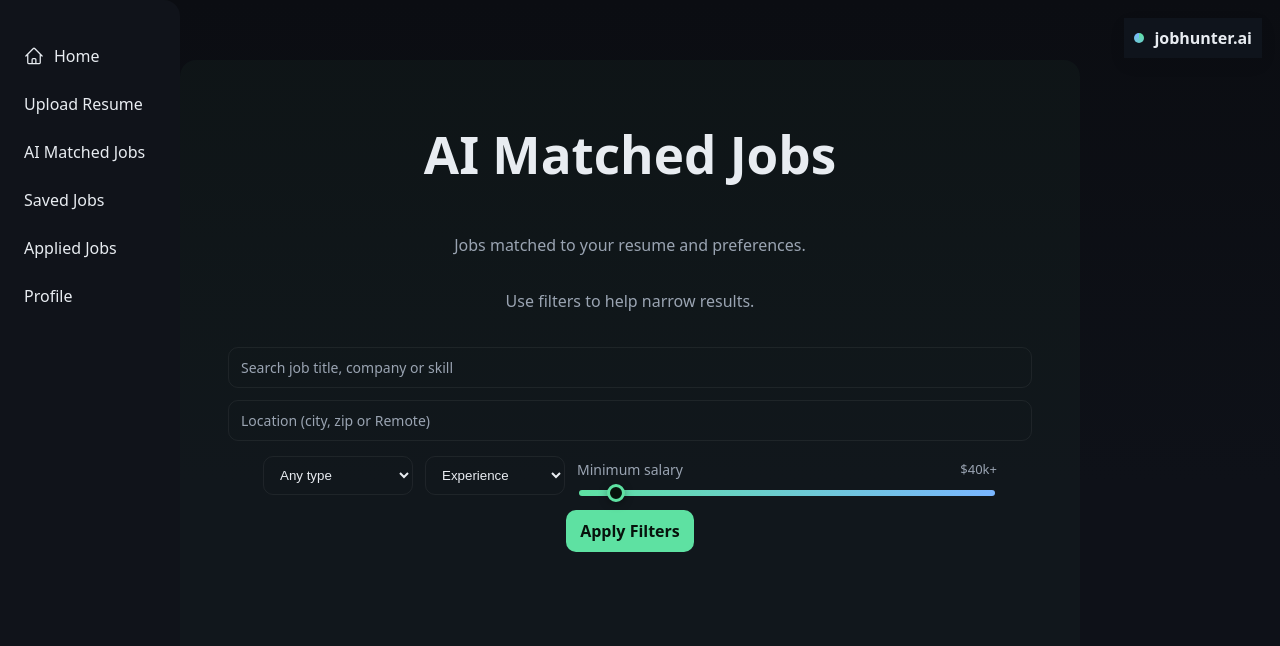
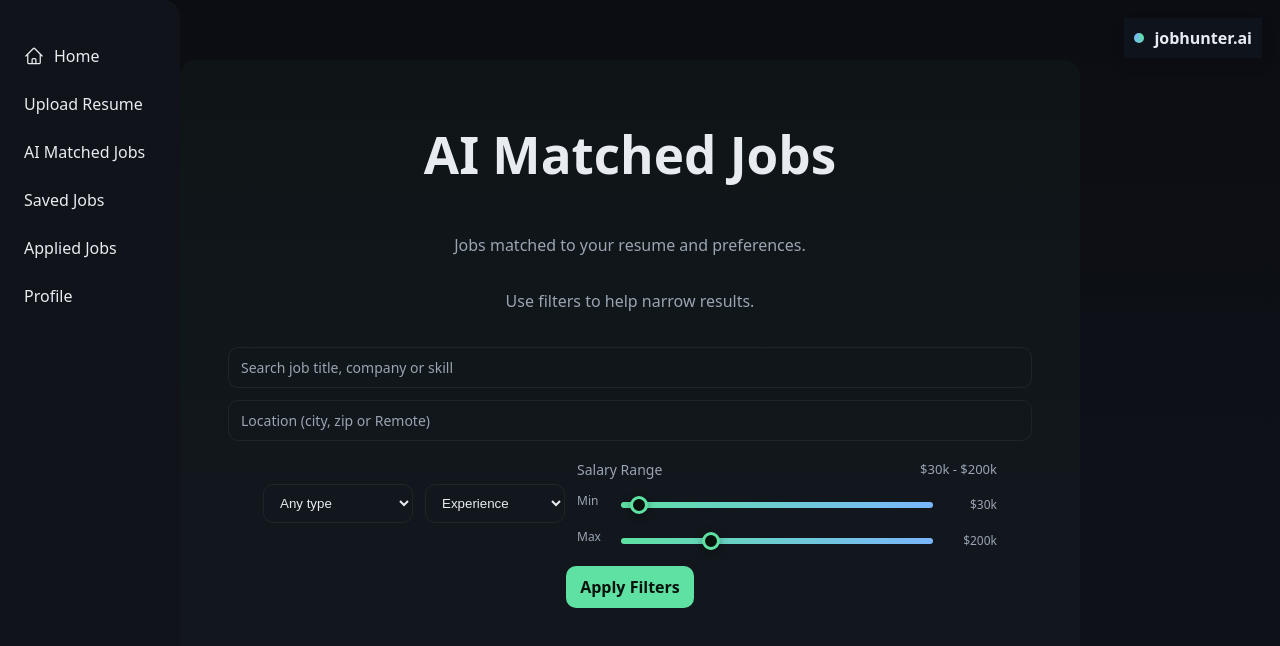
Before and after one commit to aaadil777/job-ai-web-tool, a React (Vite) app in the folder frontend/: page /matchedAI in a window 1280 px wide. Shown: the top 646 px of the page. Built offline with nearby package versions, Linux system fonts and the light colour scheme.

Commit message:
Update salary range inputs and validation logic
Signed-off-by: arshk800 <118879005+arshk800@users.noreply.github.com>

```diff
--- a/frontend/src/pages/MatchedAI.jsx
+++ b/frontend/src/pages/MatchedAI.jsx
@@ -13,16 +13,24 @@ export default function MatchedAI() {
     fetchData()
   }, [])
 
-  const [salaryMin, setSalaryMin] = useState(40000)
+  const [salaryMin, setSalaryMin] = useState(30000)
+  const [salaryMax, setSalaryMax] = useState(200000)
 
   const formatSalary = (val) => `$${Math.round(val / 1000)}k`
 
-  const handleSalaryChange = (e) => {
-    setSalaryMin(parseInt(e.target.value))
+  const handleSalaryMinChange = (e) => {
+    const newMin = parseInt(e.target.value)
+    if (newMin <= salaryMax) {
+      setSalaryMin(newMin)
+    }
   }
 
-  // Calculate fill percentage for visual track
-  const fillPercent = ((salaryMin - 20000) / (300000 - 20000)) * 100
+  const handleSalaryMaxChange = (e) => {
+    const newMax = parseInt(e.target.value)
+    if (newMax >= salaryMin) {
+      setSalaryMax(newMax)
+    }
+  }
 
   return (
     <div>
@@ -116,31 +124,60 @@ export default function MatchedAI() {
               maxWidth: '420px',
               display: 'flex',
               flexDirection: 'column',
-              gap: '8px',
+              gap: '12px',
               marginTop: '6px'
             }}>
               <div style={{ display: 'flex', alignItems: 'center', justifyContent: 'space-between', gap: '12px' }}>
-                <label style={{ margin: 0, fontSize: '14px', color: 'var(--muted)' }}>Minimum salary</label>
-                <div style={{ fontSize: '13px', color: 'var(--muted)' }}>
-                  <span id="salaryLabel">{formatSalary(salaryMin)}+</span>
+                <label style={{ margin: 0, fontSize: '14px', color: 'var(--muted)', fontWeight: 500 }}>Salary Range</label>
+                <div style={{ fontSize: '13px', color: 'var(--muted)', fontWeight: 500 }}>
+                  <span id="salaryLabel">{formatSalary(salaryMin)} - {formatSalary(salaryMax)}</span>
                 </div>
               </div>
-              <div className="slider-wrap" style={{ position: 'relative', display: 'flex', alignItems: 'center', gap: '8px' }}>
+
+              <div style={{ display: 'flex', flexDirection: 'column', gap: '10px' }}>
+                <div style={{ display: 'flex', alignItems: 'center', gap: '12px' }}>
+                  <label htmlFor="salaryMin" style={{ fontSize: '12px', color: 'var(--muted)', minWidth: '30px' }}>Min</label>
                   <input
                     type="range"
                     id="salaryMin"
                     name="salaryMin"
-                  min="20000"
-                  max="300000"
+                    min="10000"
+                    max="700000"
                     step="5000"
                     value={salaryMin}
-                  onChange={handleSalaryChange}
+                    onChange={handleSalaryMinChange}
                     className="range-input"
                     aria-label="Minimum salary"
                     style={{
                       width: '100%'
                     }}
                   />
+                  <span style={{ fontSize: '12px', color: 'var(--muted)', minWidth: '50px', textAlign: 'right' }}>
+                    {formatSalary(salaryMin)}
+                  </span>
+                </div>
+
+                <div style={{ display: 'flex', alignItems: 'center', gap: '12px' }}>
+                  <label htmlFor="salaryMax" style={{ fontSize: '12px', color: 'var(--muted)', minWidth: '30px' }}>Max</label>
+                  <input
+                    type="range"
+                    id="salaryMax"
+                    name="salaryMax"
+                    min="10000"
+                    max="700000"
+                    step="5000"
+                    value={salaryMax}
+                    onChange={handleSalaryMaxChange}
+                    className="range-input"
+                    aria-label="Maximum salary"
+                    style={{
+                      width: '100%'
+                    }}
+                  />
+                  <span style={{ fontSize: '12px', color: 'var(--muted)', minWidth: '50px', textAlign: 'right' }}>
+                    {formatSalary(salaryMax)}
+                  </span>
+                </div>
               </div>
             </div>
 
```
Lines whose indentation alone changed are shown as unchanged.
